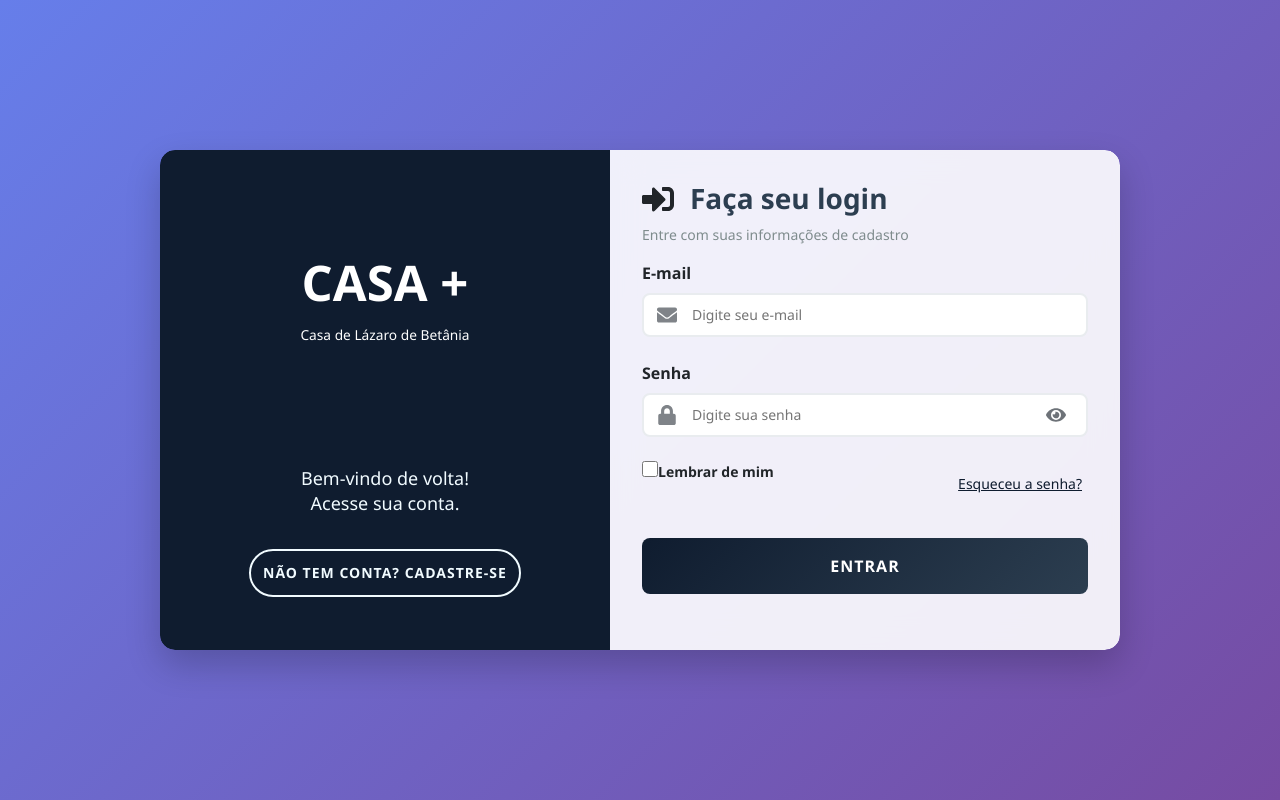
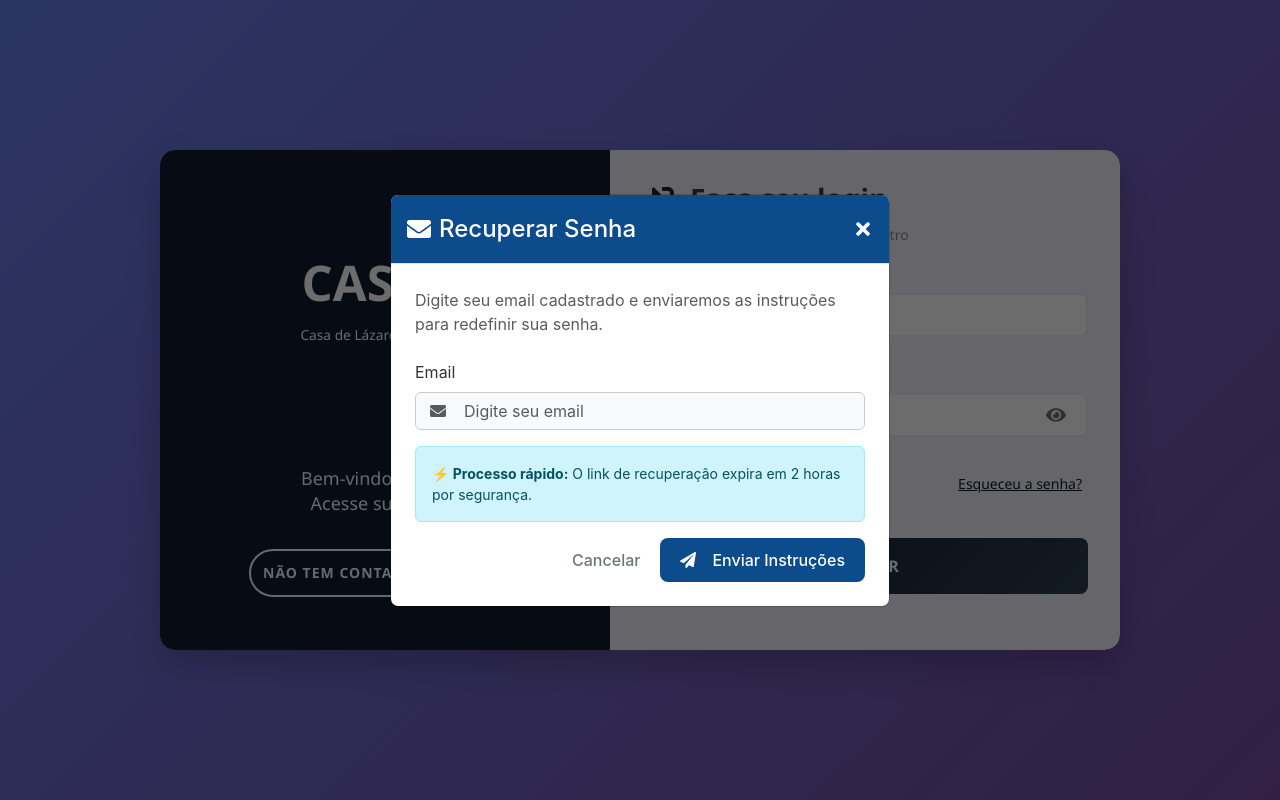
Before and after one commit to fabioaloisio/casa_mais_pit, a React (Vite) app in the folder packages/frontend/: page /login in a window 1280 px wide. Both pictures are taken after a click on the button "Esqueceu a senha?". Built offline with nearby package versions, Linux system fonts and the light colour scheme; no server answers.

Commit message:
feat: criar componentes de autenticação
- implementar formulário de login com validações
- criar formulário de registro de novos usuários
- adicionar modal de recuperação de senha
- implementar componente de rota protegida

```diff
--- /dev/null
+++ b/packages/frontend/src/components/auth/ForgotPasswordModal.jsx
@@ -0,0 +1,207 @@
+import { useState } from 'react';
+import { Modal, Button, Form, Alert, Spinner } from 'react-bootstrap';
+import { FaEnvelope, FaTimes, FaPaperPlane } from 'react-icons/fa';
+import { toast } from 'react-toastify';
+
+const ForgotPasswordModal = ({ show, onHide }) => {
+  const [formData, setFormData] = useState({ email: '' });
+  const [loading, setLoading] = useState(false);
+  const [success, setSuccess] = useState(false);
+  const [errors, setErrors] = useState({});
+
+  const handleChange = (e) => {
+    const { name, value } = e.target;
+    setFormData({ ...formData, [name]: value });
+
+    // Limpar erro quando usuário digita
+    if (errors[name]) {
+      setErrors({ ...errors, [name]: '' });
+    }
+  };
+
+  const validateForm = () => {
+    const newErrors = {};
+
+    if (!formData.email.trim()) {
+      newErrors.email = 'Email é obrigatório';
+    } else if (!/\S+@\S+\.\S+/.test(formData.email)) {
+      newErrors.email = 'Email inválido';
+    }
+
+    return newErrors;
+  };
+
+  const handleSubmit = async (e) => {
+    e.preventDefault();
+
+    const validationErrors = validateForm();
+    if (Object.keys(validationErrors).length > 0) {
+      setErrors(validationErrors);
+      return;
+    }
+
+    setLoading(true);
+    setErrors({});
+
+    try {
+      const response = await fetch(`${import.meta.env.VITE_API_URL || 'http://localhost:3003/api'}/auth/forgot-password`, {
+        method: 'POST',
+        headers: {
+          'Content-Type': 'application/json'
+        },
+        body: JSON.stringify({ email: formData.email.trim().toLowerCase() })
+      });
+
+      const data = await response.json();
+
+      if (data.success) {
+        setSuccess(true);
+        toast.success('Instruções enviadas! Verifique seu email.');
+
+        // Em modo desenvolvimento, mostrar URL no console
+        if (data.dev_reset_url) {
+          console.log('🔗 Link de recuperação (modo dev):', data.dev_reset_url);
+        }
+      } else {
+        if (data.errors && data.errors.length > 0) {
+          setErrors({ email: data.errors[0] });
+        } else {
+          toast.error(data.message || 'Erro ao solicitar recuperação');
+        }
+      }
+    } catch (error) {
+      console.error('Erro ao solicitar recuperação:', error);
+      toast.error('Erro de conexão. Tente novamente.');
+    } finally {
+      setLoading(false);
+    }
+  };
+
+  const handleClose = () => {
+    setFormData({ email: '' });
+    setErrors({});
+    setSuccess(false);
+    setLoading(false);
+    onHide();
+  };
+
+  const handleTryAgain = () => {
+    setSuccess(false);
+    setFormData({ email: '' });
+    setErrors({});
+  };
+
+  return (
+    <Modal show={show} onHide={handleClose} centered>
+      <Modal.Header className="bg-primary text-white">
+        <Modal.Title className="d-flex align-items-center">
+          <FaEnvelope className="me-2" />
+          Recuperar Senha
+        </Modal.Title>
+        <Button
+          variant="link"
+          className="text-white p-0 ms-auto"
+          onClick={handleClose}
+        >
+          <FaTimes size={20} />
+        </Button>
+      </Modal.Header>
+
+      <Modal.Body className="p-4">
+        {success ? (
+          <div className="text-center">
+            <div className="mb-3">
+              <FaPaperPlane size={60} className="text-success" />
+            </div>
+            <h5 className="text-success mb-3">Email Enviado!</h5>
+            <p className="mb-4">
+              Se o email estiver cadastrado em nosso sistema, você receberá as instruções
+              para redefinir sua senha.
+            </p>
+            <p className="text-muted small mb-4">
+              <strong>Não recebeu o email?</strong><br />
+              • Verifique sua caixa de spam<br />
+              • Aguarde alguns minutos<br />
+              • Certifique-se de que digitou o email correto
+            </p>
+            <div className="d-flex gap-2">
+              <Button variant="outline-primary" onClick={handleTryAgain}>
+                Tentar Outro Email
+              </Button>
+              <Button variant="primary" onClick={handleClose}>
+                Fechar
+              </Button>
+            </div>
+          </div>
+        ) : (
+          <>
+            <div className="mb-4">
+              <p className="text-muted">
+                Digite seu email cadastrado e enviaremos as instruções para redefinir sua senha.
+              </p>
+            </div>
+
+            <Form onSubmit={handleSubmit}>
+              <Form.Group className="mb-3">
+                <Form.Label>Email</Form.Label>
+                <div className="position-relative">
+                  <Form.Control
+                    type="email"
+                    name="email"
+                    value={formData.email}
+                    onChange={handleChange}
+                    placeholder="Digite seu email"
+                    isInvalid={!!errors.email}
+                    disabled={loading}
+                    className="ps-5"
+                  />
+                  <FaEnvelope
+                    className="position-absolute text-muted"
+                    style={{ left: '15px', top: '50%', transform: 'translateY(-50%)', zIndex: 10 }}
+                  />
+                  <Form.Control.Feedback type="invalid">
+                    {errors.email}
+                  </Form.Control.Feedback>
+                </div>
+              </Form.Group>
+
+              <Alert variant="info" className="small">
+                <strong>⚡ Processo rápido:</strong> O link de recuperação expira em 2 horas por segurança.
+              </Alert>
+
+              <div className="d-flex justify-content-end gap-2">
+                <Button
+                  variant="outline-secondary"
+                  onClick={handleClose}
+                  disabled={loading}
+                >
+                  Cancelar
+                </Button>
+                <Button
+                  type="submit"
+                  variant="primary"
+                  disabled={loading}
+                  className="d-flex align-items-center"
+                >
+                  {loading ? (
+                    <>
+                      <Spinner size="sm" className="me-2" />
+                      Enviando...
+                    </>
+                  ) : (
+                    <>
+                      <FaPaperPlane className="me-2" />
+                      Enviar Instruções
+                    </>
+                  )}
+                </Button>
+              </div>
+            </Form>
+          </>
+        )}
+      </Modal.Body>
+    </Modal>
+  );
+};
+
+export default ForgotPasswordModal;
--- a/packages/frontend/src/components/auth/LoginForm.jsx
+++ b/packages/frontend/src/components/auth/LoginForm.jsx
@@ -1,6 +1,7 @@
 import { useState } from 'react';
 import { useAuth } from '../../contexts/AuthContext';
 import { FaSignInAlt, FaEnvelope, FaLock, FaEye, FaEyeSlash } from 'react-icons/fa';
+import ForgotPasswordModal from './ForgotPasswordModal';
 
 const LoginForm = () => {
   const [formData, setFormData] = useState({
@@ -17,6 +18,7 @@ const LoginForm = () => {
     email: false,
     senha: false
   });
+  const [showForgotModal, setShowForgotModal] = useState(false);
   const { login, loading } = useAuth();
 
   const handleChange = (e) => {
@@ -113,10 +115,7 @@ const LoginForm = () => {
   };
 
   const handleForgotPassword = () => {
-    const savedEmail = localStorage.getItem('rememberedEmail');
-    if (savedEmail) {
-      setFormData({ ...formData, email: savedEmail });
-    }
+    setShowForgotModal(true);
   };
 
   return (
@@ -256,6 +255,11 @@ const LoginForm = () => {
           )}
         </button>
       </form>
+
+      <ForgotPasswordModal
+        show={showForgotModal}
+        onHide={() => setShowForgotModal(false)}
+      />
     </div>
   );
 };
```
